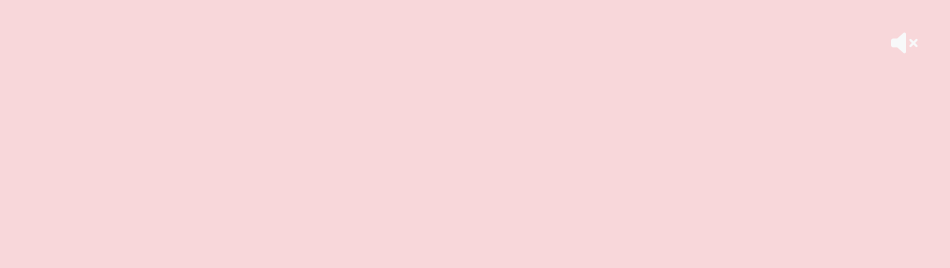
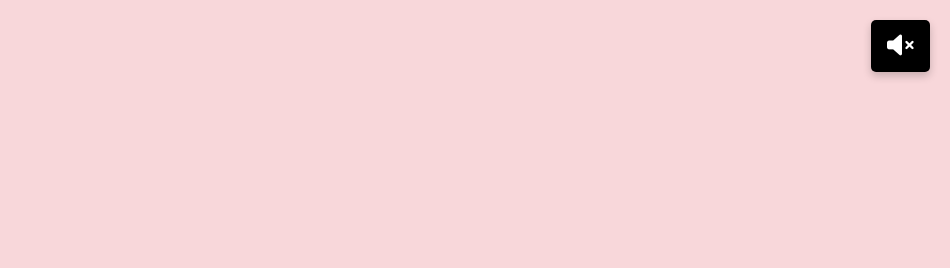
Before and after one commit to srikarnarayanempati/Valenties-Gift, a plain HTML site: page index.html in a window 1280 px wide. Shown: the top 268 px of the page, without its empty margins (330-1280 px from the left). Drawn offline with nearby package versions, Linux system fonts and the light colour scheme.

Commit message:
Update styles.css

```diff
--- a/styles.css
+++ b/styles.css
@@ -36,8 +36,19 @@ body {
     font-size: 1.5rem;
     z-index: 1000;
     border: none;
-    background: transparent;
+    background-color: black;
+    color: white;
+    padding: 0.5rem 1rem;
+    border-radius: 5px;
+    cursor: pointer;
+    box-shadow: 0 4px 8px rgba(0, 0, 0, 0.2);
+    transition: background-color 0.3s ease;
 }
+
+.music-btn:hover {
+    background-color: #ffffff;
+}
+
 
 @media (max-width: 768px) {
     .btn-custom {
```
